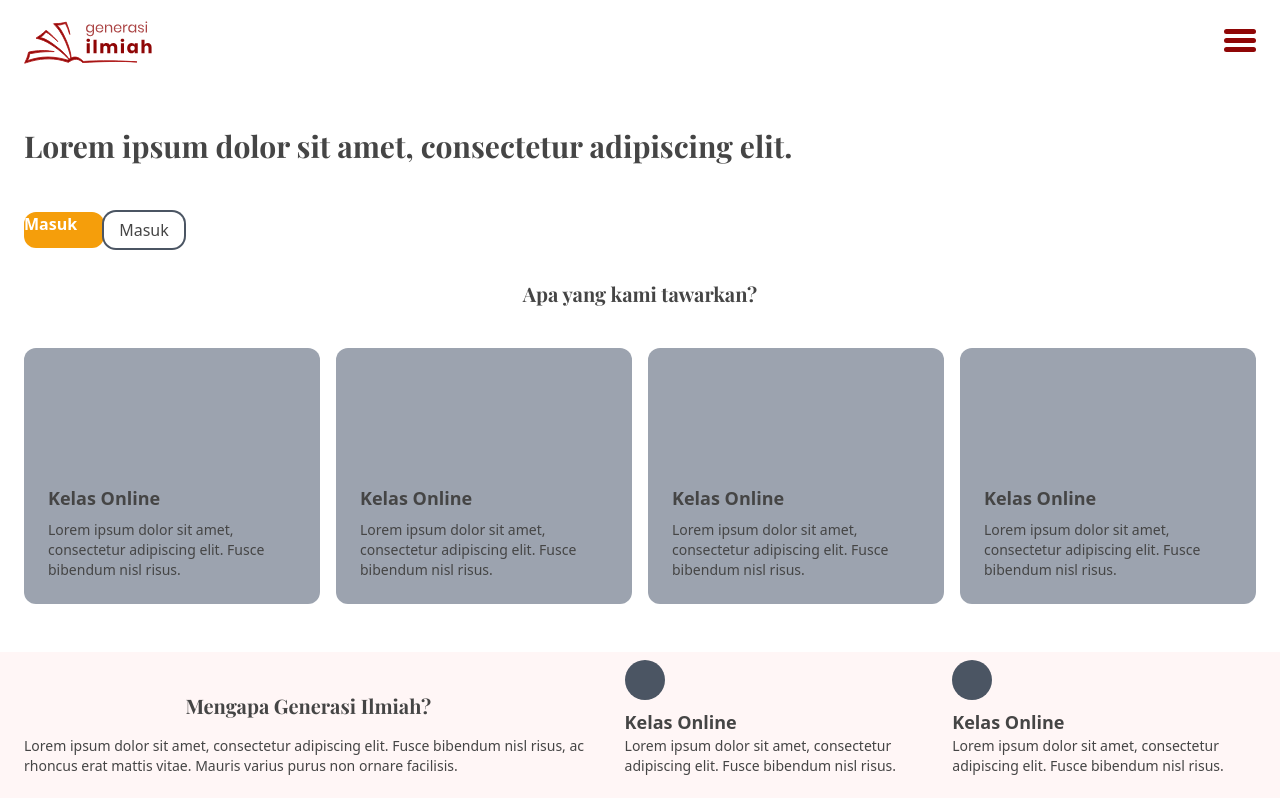
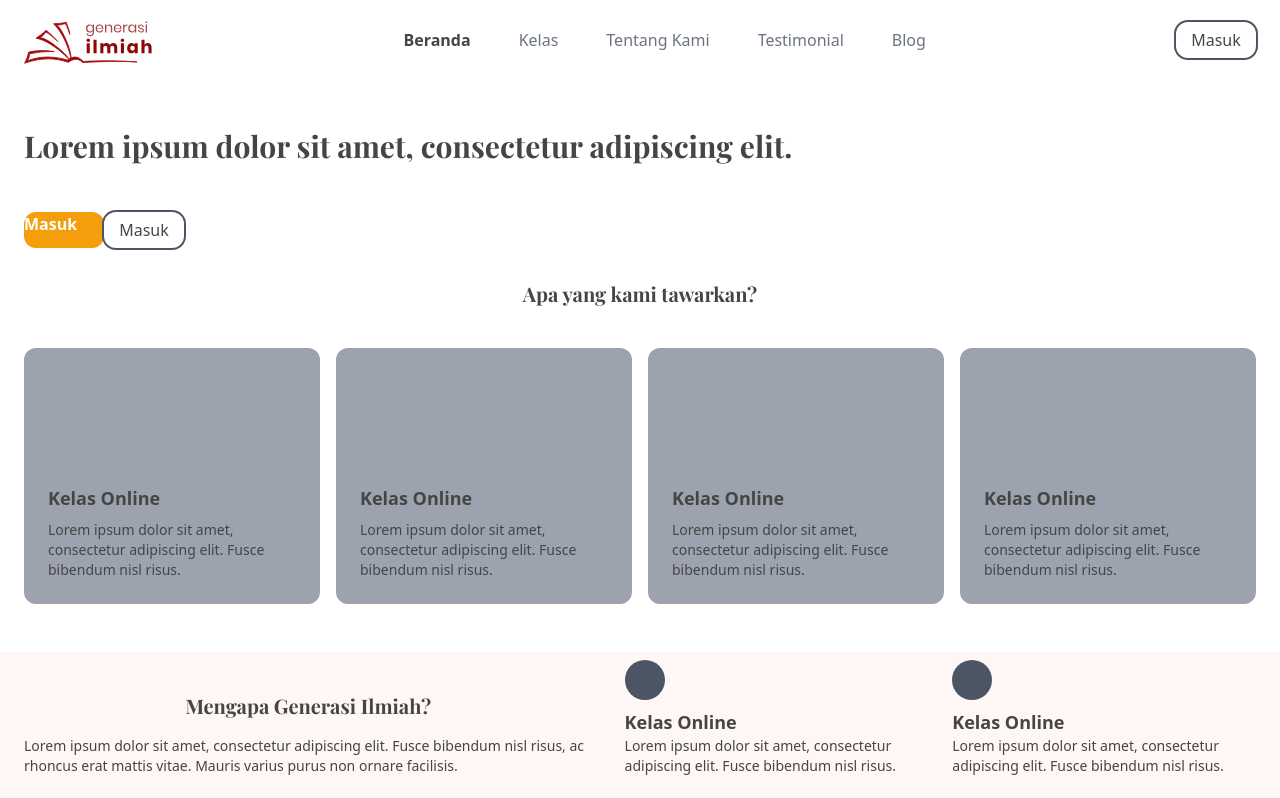
Before and after one commit to Generasiilmiah/generasiilmiah.com, a Next.js app: page / in a window 1280 px wide. Shown: the top 798 px of the page. Built offline with nearby package versions, Linux system fonts and the light colour scheme.

Commit message:
Added desktop nav

```diff
--- a/components/Nav.jsx
+++ b/components/Nav.jsx
@@ -1,12 +1,48 @@
+import Link from "next/link";
 import React from "react";
 // import { ReactComponent as Logo } from "/logo.svg";
 
 function Nav(props) {
   return (
-    <nav className="px-6 h-20 flex justify-between items-center">
+    <nav className="px-6 h-20 flex justify-between items-center md:container md:mx-auto">
       <img src="/logo.svg" alt="Logo Generasi Ilmiah" className="h-12" />
 
-      <div className="flex flex-col gap-1">
+      <ul className="hidden md:block md:flex md:gap-4 lg:gap-12">
+        <li>
+          <Link href="/">
+            <a className="font-bold">Beranda</a>
+          </Link>
+        </li>
+        <li>
+          <Link href="/kelas">
+            <a className="text-gray-500">Kelas</a>
+          </Link>
+        </li>
+        <li>
+          <Link href="/about-us">
+            <a className="text-gray-500">Tentang Kami</a>
+          </Link>
+        </li>
+        <li>
+          <Link href="/testimonial">
+            <a className="text-gray-500">Testimonial</a>
+          </Link>
+        </li>
+        <li>
+          <Link href="/blog">
+            <a className="text-gray-500">Blog</a>
+          </Link>
+        </li>
+      </ul>
+
+      <div
+        className="rounded-xl ring-2 ring-gray-600 w-20 h-9 flex justify-center items-center hidden md:flex"
+        style={{ boxSizing: "border-box" }}
+      >
+        <p>Masuk</p>
+      </div>
+
+      <div className="flex flex-col gap-1 md:hidden">
         <div className="nav-icon"></div>
         <div className="nav-icon"></div>
         <div className="nav-icon"></div>
```
